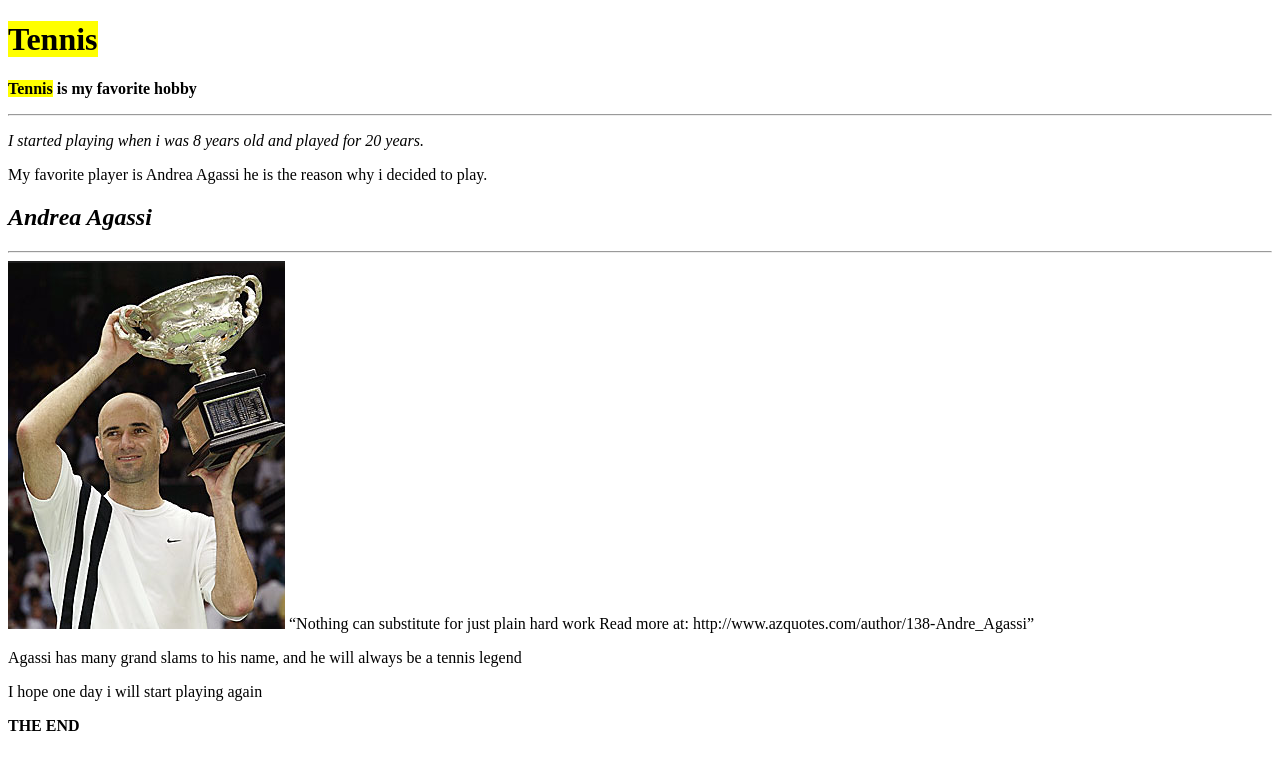
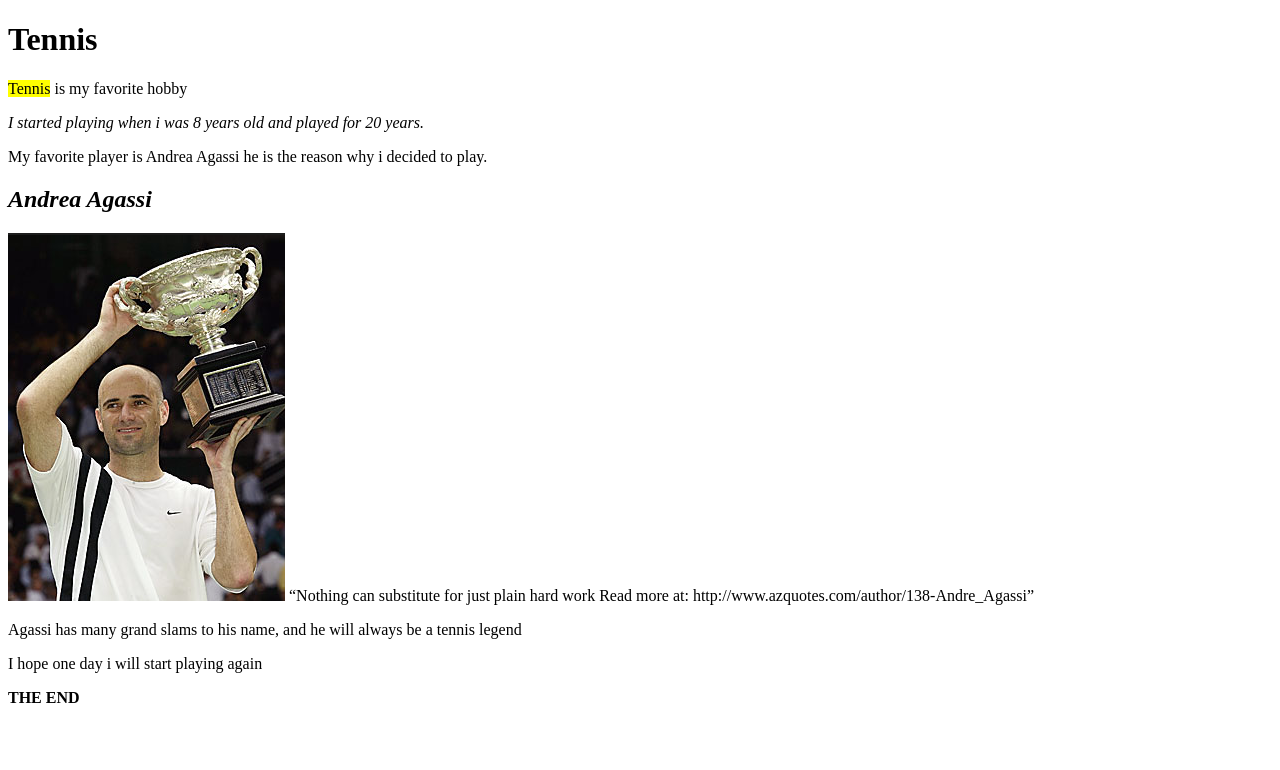
Before and after one commit to sheriefsoliman/Lap-1, a plain HTML site: page index.html in a window 1280 px wide. Drawn offline with Linux system fonts and the light colour scheme.

Commit message:
Favorit hobby
Tennis my favorit hobby

```diff
--- a/index.html
+++ b/index.html
@@ -4,13 +4,13 @@
 	<title>favorite hobby</title>
 	<meta charset="utf-8"/>
 <body>
-	<h1><strong><mark>Tennis</mark></strong></h1>
-	<p><b><mark>Tennis</mark> is my favorite hobby</b> </p>
-	<hr>
+	<h1>Tennis</h1>
+	<p><mark>Tennis</mark> is my favorite hobby </p>
+
 	<p><i>I started playing when i was 8 years old and played for 20 years.</i></p>
 	<p>My favorite player is Andrea Agassi he is the reason why i decided to play.</p>
 	<h2><em><b>Andrea Agassi</b></em></h2>
-	<hr>
+
 	<img src="pictures/AA.png"
 	alt="Andrea_Agassi"
 	title="aa">
```
